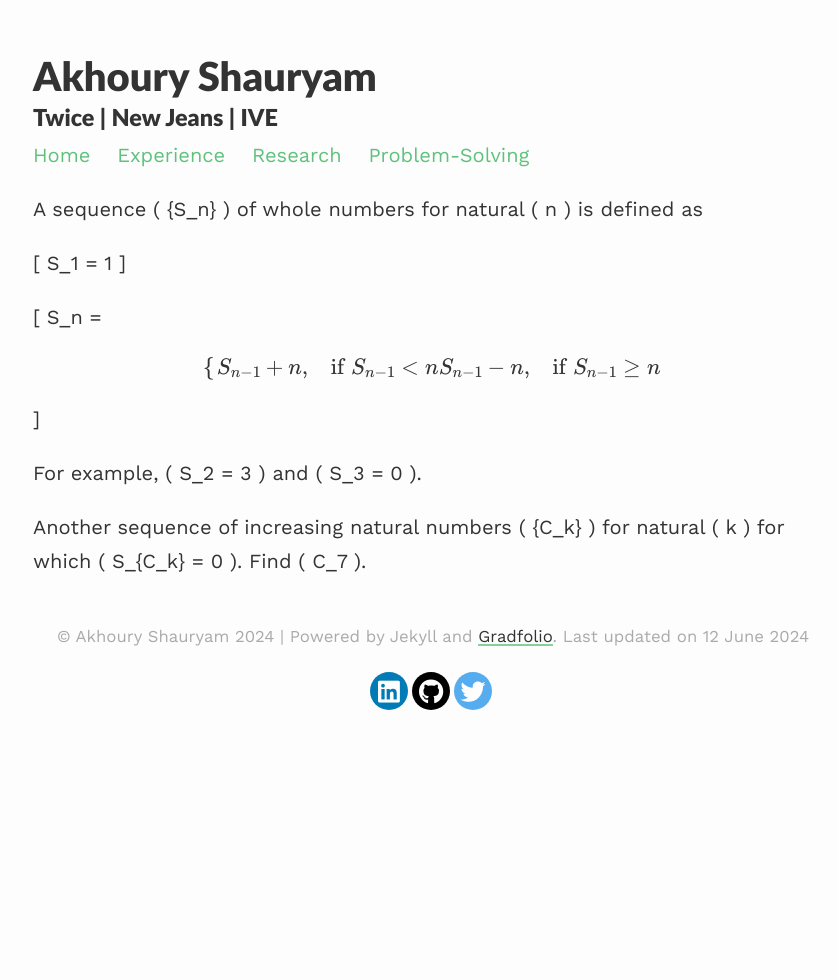
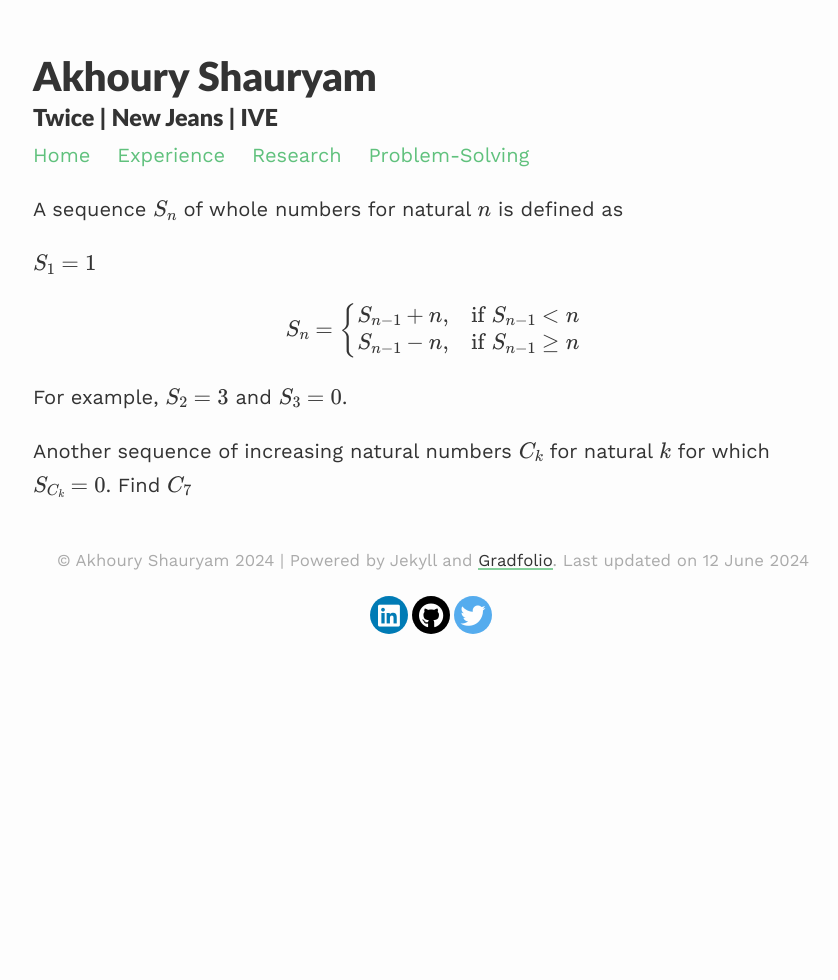
Before and after one commit to Satan-Claws/Satan-Claws.github.io, a Jekyll site: the page built from _pages/ps-adding-subtracting.md, in a window 1280 px wide. Shown: the whole page, without its empty margins (207-1045 px from the left). Built offline with Jekyll 4.4.1, drawn with Linux system fonts in a browser that asks for light colours; nearby versions of some CDN libraries; formulas are drawn with MathJax 3.

```diff
--- a/_pages/ps-adding-subtracting.md
+++ b/_pages/ps-adding-subtracting.md
@@ -5,16 +5,16 @@ permalink: /ps/adding-subtracting/
 published: true
 ---
 
-A sequence \( \{S_n\} \) of whole numbers for natural \( n \) is defined as
+A sequence $S_n$ of whole numbers for natural $n$ is defined as
 
-\[ S_1 = 1 \]
+$S_1=1$
 
-\[ S_n =
+$$ S_n =
 \begin{cases}
 S_{n-1} + n, & \text{if } S_{n-1} < n \\
 S_{n-1} - n, & \text{if } S_{n-1} \geq n
-\end{cases} \]
+\end{cases}$$
 
-For example, \( S_2 = 3 \) and \( S_3 = 0 \).
+For example, $ S_2 = 3 $ and $ S_3 = 0 $.
 
-Another sequence of increasing natural numbers \( \{C_k\} \) for natural \( k \) for which \( S_{C_k} = 0 \). Find \( C_7 \).
+Another sequence of increasing natural numbers $C_k$ for natural $k$ for which $S_{C_k} = 0$. Find $C_7$
```
